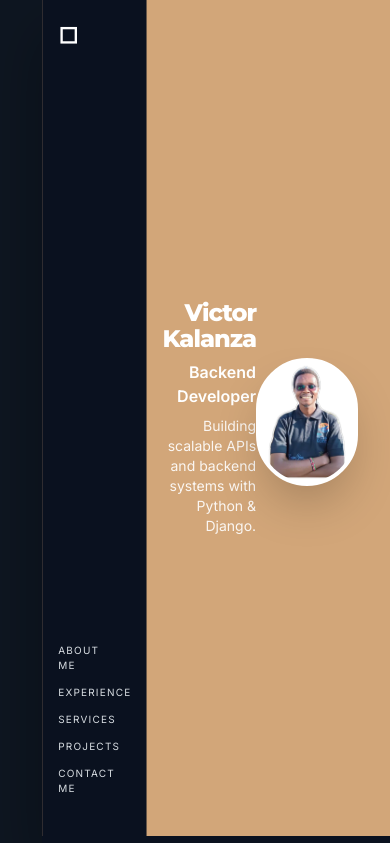
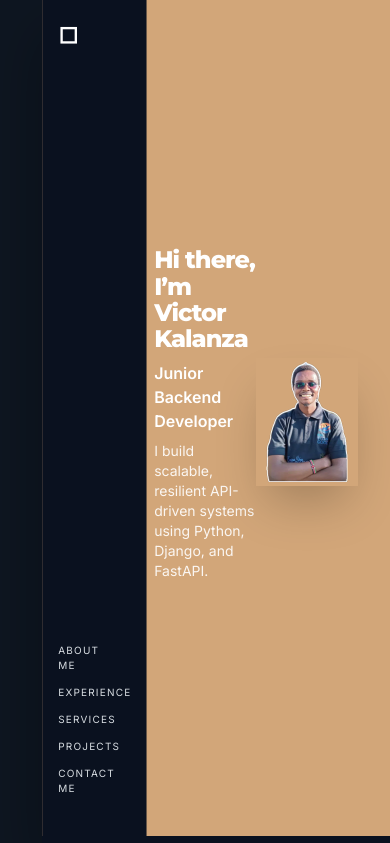
Before and after one commit to Kalanza/Portfolio, a Django app: page / in a window 390 px wide. Shown: the top 843 px of the page. Run offline with Django 4.2, Linux system fonts and the light colour scheme; data that the repository does not hold is empty; some libraries are stand-ins or nearby versions.

Commit message:
Unify UI/UX across templates, remove unnecessary landing.html, and improve mobile/desktop photo display.

```diff
--- a/templates/portfolio/home.html
+++ b/templates/portfolio/home.html
@@ -35,24 +35,16 @@
 
         <!-- Right Hero Area -->
         <div class="relative flex-1 flex items-center justify-between z-20 p-8 md:p-[60px_80px]">
-
-            <!-- Text Block - Responsive and Brief -->
-            <div class="text-white relative md:absolute md:left-[-100px] md:top-1/2 md:transform md:-translate-y-1/2 z-[4] max-w-[700px] w-full">
-                <div class="flex flex-col items-end text-right md:items-end md:text-right items-center text-center">
-                    <h1 class="font-montserrat font-[800] mb-2 text-2xl sm:text-3xl md:text-5xl" style="line-height: 1.1; letter-spacing: -1px;">Victor Kalanza</h1>
-                    <h2 class="text-base md:text-xl font-semibold text-brand-tan mb-2">Backend Developer</h2>
-                    <p class="text-sm md:text-lg text-white/90 font-inter mb-2 max-w-xs md:max-w-xl">Building scalable APIs and backend systems with Python & Django.</p>
-                </div>
+            <!-- Text Block - Shifted Left -->
+            <div class="text-white relative z-[4] max-w-[700px] w-full flex flex-col justify-center items-start text-left">
+                <h1 class="font-montserrat font-[800] mb-2 text-2xl sm:text-3xl md:text-5xl" style="line-height: 1.1; letter-spacing: -1px;">Hi there, I’m Victor Kalanza</h1>
+                <h2 class="text-base md:text-xl font-semibold text-brand-tan mb-2">Junior Backend Developer</h2>
+                <p class="text-sm md:text-lg text-white/90 font-inter mb-4 max-w-xl">I build scalable, resilient API-driven systems using Python, Django, and FastAPI.</p>
             </div>
-
-            <!-- Image -->
-
             <!-- Hero Photo -->
             <div class="relative z-10 flex items-center justify-center md:justify-end w-full h-full">
-                <img src="{% static 'images/Me.jpeg' %}" alt="Victor Kalanza" class="rounded-full shadow-2xl w-32 h-32 sm:w-40 sm:h-40 md:w-64 md:h-64 object-cover border-4 border-white" style="background: #fff;" />
+                <img src="{% static 'images/Me.jpeg' %}" alt="Victor Kalanza" class="shadow-2xl w-32 h-32 sm:w-40 sm:h-40 md:w-64 md:h-64 object-cover" />
             </div>
-
-            <!-- Controls - Outlined Square Buttons -->
         </div>
     </div>
 </section>
@@ -419,21 +411,17 @@
 
 <!-- Contact Section - Redesigned with Split Background -->
 <section id="contactme" class="relative min-h-screen overflow-hidden">
-    <!-- Split Background -->
-    <div class="absolute inset-0 flex" style="z-index: 0;">
-        <div class="bg-primary-dark w-[80px] sm:w-[140px] md:w-[220px] h-full"></div>
-        <div class="bg-primary-light flex-1 h-full"></div>
-    </div>
+    <!-- Gradient Background -->
+    <div class="absolute inset-0 w-full h-full" style="z-index: 0; background: linear-gradient(135deg, #c79a6c 0%, #0e1621 100%);"></div>
 
-    <div class="relative py-12 sm:py-16 md:py-20 lg:py-32 px-2 sm:px-4 md:px-6 lg:px-20" style="z-index: 10;">
-        <div class="max-w-6xl mx-auto md:ml-[160px] lg:ml-[240px]">
+    <div class="relative py-8 sm:py-12 md:py-16 lg:py-24 px-2 sm:px-4 md:px-6 lg:px-20" style="z-index: 10;">
+        <div class="max-w-3xl sm:max-w-4xl md:max-w-5xl lg:max-w-6xl mx-auto md:ml-0 lg:ml-[120px]">
             <!-- Editorial Number -->
-            <span class="text-primary-dark/20 font-montserrat font-bold text-[80px] md:text-[120px] lg:text-[200px] leading-none absolute top-0 left-0 lg:left-10">05</span>
-
-            <div class="relative grid grid-cols-1 lg:grid-cols-2 gap-6 md:gap-10 lg:gap-20 items-center">
+            <span class="hidden sm:block text-primary-dark/20 font-montserrat font-bold text-[60px] md:text-[100px] lg:text-[180px] leading-none absolute top-0 left-0 lg:left-10">05</span>
+            <div class="relative flex flex-col lg:flex-row gap-8 md:gap-12 lg:gap-20 items-center">
                 <!-- Left Content -->
-                <div class="text-center lg:text-left">
-                    <h2 class="relative text-2xl sm:text-3xl md:text-5xl lg:text-7xl font-montserrat font-bold text-primary-dark mb-4 pt-10 sm:pt-16 lg:pt-20">
+                <div class="w-full lg:w-1/2 text-center lg:text-left">
+                    <h2 class="relative text-2xl sm:text-3xl md:text-5xl lg:text-7xl font-montserrat font-bold text-primary-dark mb-4 pt-8 sm:pt-12 lg:pt-20">
                         Let's Build<br/>Together
                     </h2>
                     <div class="w-16 sm:w-24 h-1 bg-primary-dark mx-auto lg:mx-0 mb-6 sm:mb-8"></div>
@@ -441,7 +429,7 @@
                         Open to backend development opportunities and collaborations. Let's create something exceptional.
                     </p>
                     <!-- Quick Stats -->
-                    <div class="grid grid-cols-3 gap-2 sm:gap-3 md:gap-4 mb-8 sm:mb-10 lg:mb-12">
+                    <div class="flex flex-row justify-center lg:justify-start gap-4 mb-8 sm:mb-10 lg:mb-12">
                         <div class="text-center">
                             <div class="text-2xl sm:text-3xl md:text-4xl font-montserrat font-bold text-primary-dark mb-1">24/7</div>
                             <div class="text-xs sm:text-sm text-gray-600 font-inter">Available</div>
@@ -456,61 +444,58 @@
                         </div>
                     </div>
                 </div>
-
                 <!-- Right Content - Contact Cards -->
-                <div class="space-y-5 md:space-y-6">
+                <div class="w-full lg:w-1/2 flex flex-col gap-4">
                     <!-- Email Card -->
                     <a href="mailto:kalanzavictor@gmail.com" class="group block bg-primary-dark p-4 sm:p-6 md:p-8 rounded-lg shadow-xl hover:shadow-2xl hover:-translate-y-2 transition-all duration-300 border-2 border-transparent hover:border-primary-light">
-                        <div class="flex items-center gap-3 md:gap-4 mb-3">
-                            <div class="w-12 h-12 md:w-14 md:h-14 rounded-full bg-primary-light flex items-center justify-center group-hover:scale-110 transition-transform duration-300">
+                        <div class="flex flex-col sm:flex-row items-center gap-3 md:gap-4 mb-3">
+                            <div class="w-12 h-12 md:w-14 md:h-14 rounded-full bg-primary-light flex items-center justify-center group-hover:scale-110 transition-transform duration-300 mb-2 sm:mb-0">
                                 <svg class="w-7 h-7 text-primary-dark" fill="currentColor" viewBox="0 0 20 20">
                                     <path d="M2.003 5.884L10 9.882l7.997-3.998A2 2 0 0016 4H4a2 2 0 00-1.997 1.884z"></path>
                                     <path d="M18 8.118l-8 4-8-4V14a2 2 0 002 2h12a2 2 0 002-2V8.118z"></path>
                                 </svg>
                             </div>
-                            <div class="flex-1">
+                            <div class="flex-1 text-center sm:text-left">
                                 <div class="text-primary-light text-sm font-inter mb-1">Email Address</div>
-                                <div class="text-white text-lg font-montserrat font-semibold">kalanzavictor@gmail.com</div>
+                                <div class="text-white text-lg font-montserrat font-semibold break-all">kalanzavictor@gmail.com</div>
                             </div>
-                            <svg class="w-6 h-6 text-primary-light group-hover:translate-x-2 transition-transform" fill="none" stroke="currentColor" viewBox="0 0 24 24">
+                            <svg class="hidden sm:block w-6 h-6 text-primary-light group-hover:translate-x-2 transition-transform" fill="none" stroke="currentColor" viewBox="0 0 24 24">
                                 <path stroke-linecap="round" stroke-linejoin="round" stroke-width="2" d="M17 8l4 4m0 0l-4 4m4-4H3"/>
                             </svg>
                         </div>
                         <p class="text-white/70 text-sm font-inter">Drop me a message about your project</p>
                     </a>
-
                     <!-- LinkedIn Card -->
                     <a href="https://www.linkedin.com/in/victor-kalanza-a10a67261" target="_blank" class="group block bg-white p-4 sm:p-6 md:p-8 rounded-lg shadow-xl hover:shadow-2xl hover:-translate-y-2 transition-all duration-300 border-2 border-transparent hover:border-primary-dark">
-                        <div class="flex items-center gap-3 md:gap-4 mb-3">
-                            <div class="w-12 h-12 md:w-14 md:h-14 rounded-full bg-primary-dark flex items-center justify-center group-hover:scale-110 transition-transform duration-300">
+                        <div class="flex flex-col sm:flex-row items-center gap-3 md:gap-4 mb-3">
+                            <div class="w-12 h-12 md:w-14 md:h-14 rounded-full bg-primary-dark flex items-center justify-center group-hover:scale-110 transition-transform duration-300 mb-2 sm:mb-0">
                                 <svg class="w-7 h-7 text-white" fill="currentColor" viewBox="0 0 24 24">
                                     <path d="M20.447 20.452h-3.554v-5.569c0-1.328-.027-3.037-1.852-3.037-1.853 0-2.136 1.445-2.136 2.939v5.667H9.351V9h3.414v1.561h.046c.477-.9 1.637-1.85 3.37-1.85 3.601 0 4.267 2.37 4.267 5.455v6.286zM5.337 7.433c-1.144 0-2.063-.926-2.063-2.065 0-1.138.92-2.063 2.063-2.063 1.14 0 2.064.925 2.064 2.063 0 1.139-.925 2.065-2.064 2.065zm1.782 13.019H3.555V9h3.564v11.452zM22.225 0H1.771C.792 0 0 .774 0 1.729v20.542C0 23.227.792 24 1.771 24h20.451C23.2 24 24 23.227 24 22.271V1.729C24 .774 23.2 0 22.222 0h.003z"/>
                                 </svg>
                             </div>
-                            <div class="flex-1">
+                            <div class="flex-1 text-center sm:text-left">
                                 <div class="text-gray-600 text-sm font-inter mb-1">Professional Network</div>
                                 <div class="text-primary-dark text-lg font-montserrat font-semibold">LinkedIn Profile</div>
                             </div>
-                            <svg class="w-6 h-6 text-primary-dark group-hover:translate-x-2 transition-transform" fill="none" stroke="currentColor" viewBox="0 0 24 24">
+                            <svg class="hidden sm:block w-6 h-6 text-primary-dark group-hover:translate-x-2 transition-transform" fill="none" stroke="currentColor" viewBox="0 0 24 24">
                                 <path stroke-linecap="round" stroke-linejoin="round" stroke-width="2" d="M17 8l4 4m0 0l-4 4m4-4H3"/>
                             </svg>
                         </div>
                         <p class="text-gray-600 text-sm font-inter">Let's connect professionally</p>
                     </a>
-
                     <!-- GitHub Card -->
                     <a href="https://github.com/Kalanza" target="_blank" class="group block bg-white p-4 sm:p-6 md:p-8 rounded-lg shadow-xl hover:shadow-2xl hover:-translate-y-2 transition-all duration-300 border-2 border-transparent hover:border-primary-dark">
-                        <div class="flex items-center gap-3 md:gap-4 mb-3">
-                            <div class="w-12 h-12 md:w-14 md:h-14 rounded-full bg-primary-dark flex items-center justify-center group-hover:scale-110 transition-transform duration-300">
+                        <div class="flex flex-col sm:flex-row items-center gap-3 md:gap-4 mb-3">
+                            <div class="w-12 h-12 md:w-14 md:h-14 rounded-full bg-primary-dark flex items-center justify-center group-hover:scale-110 transition-transform duration-300 mb-2 sm:mb-0">
                                 <svg class="w-7 h-7 text-white" fill="currentColor" viewBox="0 0 24 24">
                                     <path fill-rule="evenodd" d="M12 2C6.477 2 2 6.484 2 12.017c0 4.425 2.865 8.18 6.839 9.504.5.092.682-.217.682-.483 0-.237-.008-.868-.013-1.703-2.782.605-3.369-1.343-3.369-1.343-.454-1.158-1.11-1.466-1.11-1.466-.908-.62.069-.608.069-.608 1.003.07 1.531 1.032 1.531 1.032.892 1.53 2.341 1.088 2.91.832.092-.647.35-1.088.636-1.338-2.22-.253-4.555-1.113-4.555-4.951 0-1.093.39-1.988 1.029-2.688-.103-.253-.446-1.272.098-2.65 0 0 .84-.27 2.75 1.026A9.564 9.564 0 0112 6.844c.85.004 1.705.115 2.504.337 1.909-1.296 2.747-1.027 2.747-1.027.546 1.379.202 2.398.1 2.651.64.7 1.028 1.595 1.028 2.688 0 3.848-2.339 4.695-4.566 4.943.359.309.678.92.678 1.855 0 1.338-.012 2.419-.012 2.747 0 .268.18.58.688.482A10.019 10.019 0 0022 12.017C22 6.484 17.522 2 12 2z" clip-rule="evenodd"/>
                                 </svg>
                             </div>
-                            <div class="flex-1">
+                            <div class="flex-1 text-center sm:text-left">
                                 <div class="text-gray-600 text-sm font-inter mb-1">Open Source</div>
                                 <div class="text-primary-dark text-lg font-montserrat font-semibold">GitHub Profile</div>
                             </div>
-                            <svg class="w-6 h-6 text-primary-dark group-hover:translate-x-2 transition-transform" fill="none" stroke="currentColor" viewBox="0 0 24 24">
+                            <svg class="hidden sm:block w-6 h-6 text-primary-dark group-hover:translate-x-2 transition-transform" fill="none" stroke="currentColor" viewBox="0 0 24 24">
                                 <path stroke-linecap="round" stroke-linejoin="round" stroke-width="2" d="M17 8l4 4m0 0l-4 4m4-4H3"/>
                             </svg>
                         </div>
@@ -518,9 +503,8 @@
                     </a>
                 </div>
             </div>
-
             <!-- Footer -->
-            <div class="mt-20 pt-8 border-t border-primary-dark/20 text-center">
+            <div class="mt-12 pt-8 border-t border-primary-dark/20 text-center">
                 <p class="text-gray-600 text-sm font-inter">
                     © 2025 Victor Mumo Kalanza. Built with Django & Tailwind CSS.
                 </p>
```
Also changed, not shown: templates/portfolio/landing.html (+4 -47 lines).
